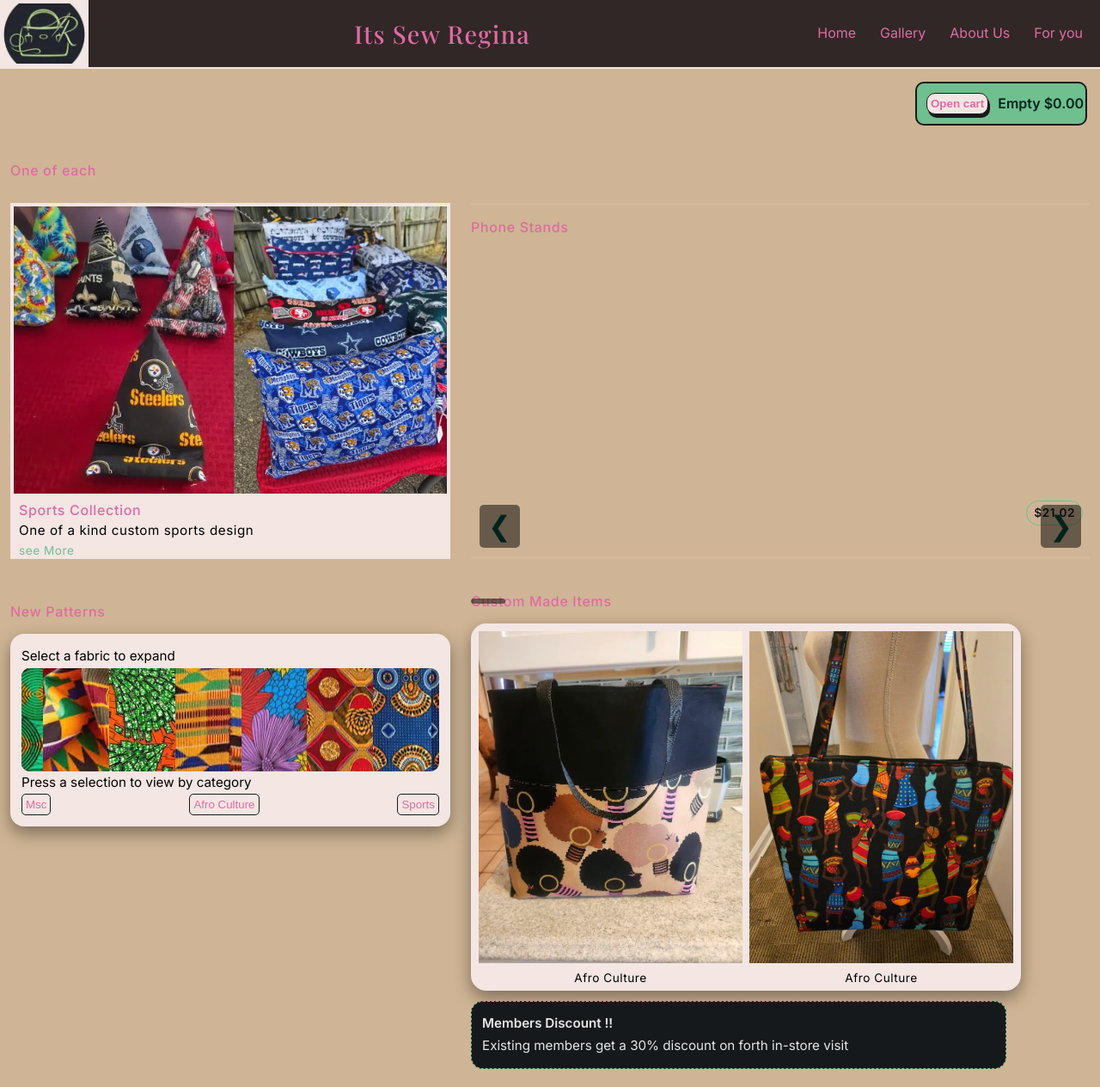
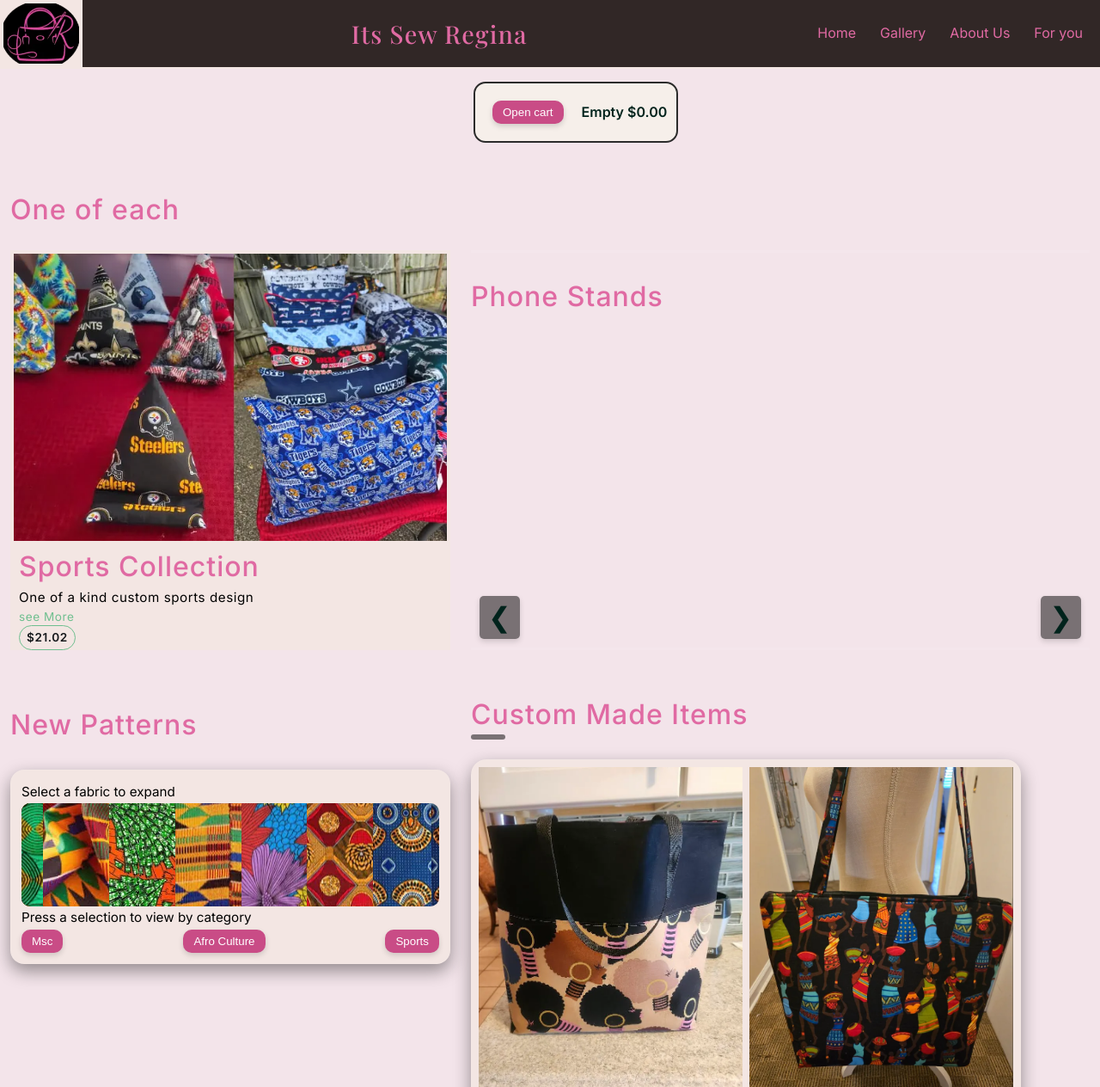
Before and after one commit to Dvrs-1/its-sew-app, a Flask app: page / in a window 1280 px wide. Shown: the top 1264 px of the page at 86% size. Run offline with Flask 3, Linux system fonts and the light colour scheme; data that the repository does not hold is empty; some libraries are stand-ins or nearby versions; some web fonts are replaced.

Commit message:
final commit before migrations/layout improvements

```diff
--- a/data/productrefrence.json
+++ b/data/productrefrence.json
@@ -48,7 +48,7 @@
           "order": 3
         },
         {
-          "url": "/static/images/products/grizplwsml1.1.webp",
+          "url": "/static/images/products/grizzplwsml1.1.webp",
           "variantId": "901-small",
           "alt": "Small light blue Memphis Grizzlies pillow",
           "description": "Full view of small pillow with light blue Memphis Grizzlies pillow",
@@ -56,7 +56,7 @@
           "order": 1
         },
             {
-          "url": "/static/images/products/grizplwsml1.2.webp",
+          "url": "/static/images/products/grizzplwsml1.2.webp",
           "variantId": "901-small",
           "alt": "Small light blue Memphis Grizzlies pillow size comparison ",
           "description": "View of small pillow standing on side for size comparison",
--- a/static/css/carousel.css
+++ b/static/css/carousel.css
@@ -84,10 +84,15 @@ article{
 }
 
 .show-more{
+  background: #c94c86;
   border-radius: 5px;
-  box-shadow: #00231C 1px 3px 0px 0px;
+  box-shadow: 0 3px 6px rgba(119, 79, 5, 0.644);
   margin: 5px 3px 3px 5px;
   max-width: fit-content;
+}
+.show-more:hover{
+  transform: translateY(-1px);
+  box-shadow: 0 5px 10px rgba(0,0,0,0.18);
 }
 
 .slide {
@@ -100,11 +105,11 @@ article{
   transition: transform 0.5s ease;
 }
 
-.slide h3 {
+.slide h4 {
   bottom: var(--space-3);
   color: var(--bg-surface);
   left: var(--space-3);
-  min-height: 30px;
+  height: 10px;
   position: relative;
   text-shadow: 0 0 5px rgba(119, 79, 5, 0.644);
 }
--- a/static/css/cartstyles.css
+++ b/static/css/cartstyles.css
@@ -19,6 +19,10 @@
 }
 
 
+button:focus, .close:focus {
+  outline: 2px solid #00231C;
+  outline-offset: 2px;
+}
 /*Cart view/ summary */
 #cart-title{
   color: #00231C;
@@ -58,27 +62,7 @@
   width: 100%;
 }
 
-#open-cart{
-  background-color: var(--brand-blonde);
-  border-radius: 10px;
-  box-shadow: 2px 4px var(--bg-surface);
-  font-weight: bold;
-  margin: 10px;
-  padding: var(--space-1);
-}
 
-#users-card{
-  align-self: flex-end;
-  background-color: var(--brand-green);
-  border: var(--bg-surface) 2px solid;
-  border-radius: 10px;
-  display: inline-flex;
-  grid-column: 2;
-  justify-self: right;
-  margin: 3px;
-  max-width: fit-content;
-  padding: 1px;
-}
 
 
 /*Modal/ hidden */
@@ -126,7 +110,7 @@
 
 .modal {
   align-items: center;
-  background: #01362c8a;
+  background: #392d3394;
   cursor: pointer;
   display: flex;
   inset: 0;
@@ -199,6 +183,19 @@
   flex-wrap: nowrap;
 }
 
+#open-cart{
+  color: white;
+  background-color: #C94C86;
+  border-radius: 10px;
+  box-shadow: 0 3px 6px rgba(0, 0, 0, 0.15);
+  border: none;
+  margin: 10px;
+  padding: 6px 12px;
+}
+#open-cart:hover{
+  transform: translateY(-1px);
+  box-shadow: 0 5px 10px rgba(0,0,0,0.18);
+}
 .order-now{
   background-color: #BDD4DA;
   border-radius: 10px;
@@ -226,7 +223,16 @@
 
 /*Focus states*/
 
-button:focus, .close:focus {
-  outline: 2px solid #00231C;
-  outline-offset: 2px;
+#users-card{
+  align-items: center;
+  background-color: #F6EFEA;
+  border: #2B2B2B 2px solid;
+  border-radius: 14px;
+  display: flex;
+  grid-column: 2;
+  gap: 10px;
+  justify-content: space-between;
+  margin: 3px;
+  max-width: fit-content;
+  padding: 10px;
 }
--- a/static/css/index.css
+++ b/static/css/index.css
@@ -1,4 +1,9 @@
 /* Mobile-first default */
+aside {
+  display: block;
+  float: left;
+  margin-top: var(--space-3);
+}
 
 .bundle {
   display: grid;
@@ -10,6 +15,7 @@
   flex-direction: row;
 }
 
+
 .default-category {
   align-items: center;
   display: flex;
@@ -20,6 +26,15 @@
 .default-category button:hover{
   border: 2px solid #014038;
   color: var(--brand-green);
+}
+
+#discount {
+  background-color: var(--bg-surface);
+  border: 1px dashed var(--brand-green);
+  border-radius: 14px;
+  color: var(--text-muted);
+  margin-top: var(--space-3);
+  padding: var(--space-3);
 }
 
 .fabric {
@@ -154,31 +169,18 @@ figure{
   width: 100%;
 }
 
-#discount {
-  background-color: var(--bg-surface);
-  border: 1px dashed var(--brand-green);
-  border-radius: 14px;
-  color: var(--text-main);
-  margin-top: var(--space-3);
-  padding: var(--space-3);
-}
 
 #special-header {
   margin-bottom: var(--space-1);
 }
 
 #special-price{
-  position: absolute;
-  right: 20px;
+  position: static;
+
 }
 
 /* ---------- Aside / Categories ---------- */
 
-aside {
-  display: block;
-  float: left;
-  margin-top: var(--space-3);
-}
 
 /* ---------- Desktop Enhancements ---------- */
 
--- a/static/css/main.css
+++ b/static/css/main.css
@@ -17,7 +17,7 @@
 /* ---------- Design Tokens ---------- */
 :root {
   /* Colors */
-  --bg-main: #CFB595;
+  --bg-main: #F3E4EA;
   --bg-muted: #1e2226;
   --bg-secondary: #312726;
   --bg-surface: #16191c;
@@ -30,7 +30,7 @@
 
   --shadow-soft: 0 8px 20px rgba(0,0,0,0.4);
 
-  --text-main: #e6e6e6;
+  --text-main: #312726;
   --text-muted: #b5b5b5;
 
   --trns-blonde: #f3e5e35e;
@@ -75,24 +75,20 @@ a:hover {
 }
 
 button {
-  background-color: var(--brand-blonde);
-  border: 1px solid var(--bg-surface);
-  border-radius: 5px;
-  color: var(--brand-pink);
+  background-color: #c94c86;
+  border: none;
+  border-radius: 10px;
+  box-shadow: 0 3px 6px rgba(0,0,0,0.15);
+  color: #FFFFFF;
   cursor: pointer;
   height: max-content;
-  padding: var(--space-1);
-  transition: color
-  .15s ease-in-out,background-color
-  .15s ease-in-out,border-color
-  .15s ease-in-out,box-shadow
-  .15s ease-in-out;
+  padding: 6px 12px;
+
 }
 
 button:hover {
-  background-color:var(--brand-pink);
-  border-color: var(--bg-secondary);
-  color: var(--bg-surface);
+transform: translateY(-1px);
+box-shadow: 0 5px 10px rgba(0,0,0,0.18);
 }
 
 
@@ -208,7 +204,7 @@ header {
 
 .hero-group-navigation a {
   border: none;
-  color: var(--text-main);
+  color: var(--text-muted);
   cursor: pointer;
   font-size: clamp(0.9rem, 1vw, 0rem);
   font-weight: 500;
@@ -235,12 +231,10 @@ header {
 
 
 /* ---------- Main ---------- */
-.home-layout{
-  padding: var(--space-3);
-  padding-bottom: 10px;
-}
+
 
 main {
+  padding: var(--space-3);
   flex: 1;
   min-height: 100vh;
   padding-bottom: calc(64px + var(--space-3));
@@ -267,6 +261,9 @@ main {
   background-color: var(--brand-blonde);
   color: var(--bg-surface);
 }
+.navigation-menu.show {
+  display: flex !important;
+}
 
 .navigation-menu {
   bottom: calc(80px + var(--space-3));
@@ -287,9 +284,6 @@ main {
   padding: var(--space-1);
 }
 
-.navigation-menu.show {
-  display: flex;
-}
 
 nav ol,
 nav ul {
@@ -351,13 +345,13 @@ h2 {
 
 h3 {
   color: var(--brand-pink);
-  font-size: 1rem;
+  font-size: 2rem;
   font-weight: 500;
-  letter-spacing: 0.04em;
+  letter-spacing: 1px;
 }
 
 h4 {
-  color: var(--brand-pink);
+  color: var(--text-main);
   font-weight: 500;
   letter-spacing: 0.04em;
 }
--- a/static/js/carousel.js
+++ b/static/js/carousel.js
@@ -5,7 +5,7 @@ document.addEventListener('DOMContentLoaded', () => {
   // Load carousel styles once
   const link = document.createElement('link');
   link.rel = 'stylesheet';
-  link.href = '/static/css/carousel.css?v=2026-02-17';
+  link.href = '/static/css/carousel.css?v=2026-03-07';
   document.head.appendChild(link);
 
   Promise.all([productsPromise, categoriesPromise])
@@ -89,7 +89,7 @@ function createProductCard(product) {
     <div class="slide-media">
     <img src="${primaryImage?.url || product.image}" alt="${primaryImage?.alt || ''}">
     </div>
-    <h3>${product.name}</h3>
+    <h4>${product.name}</h4>
     `;
 
     slide.append(slideOption);
--- a/static/js/main.js
+++ b/static/js/main.js
@@ -9,7 +9,7 @@ var cartItems = JSON.parse(sessionStorage.getItem("cartItems")) || [];
 var link = document.createElement('link');
 link.rel = 'stylesheet';
 link.type = 'text/css';
-link.href = '/static/css/main.css?v=2026-03-04';
+link.href = '/static/css/main.css?v=2026-03-07';
 
 document.head.appendChild(link)
 
@@ -21,10 +21,10 @@ document.addEventListener('DOMContentLoaded', function() {
 
 
 
-  // this is a for a development testing comment commit (live??)
+  // Hero group navigation elements
 
 
-      //appending the hamburger item(id=newHamburger)
+      //Hamburger icon
 
       const menuToggle = document.getElementById('hamburger-icon')
 
@@ -46,9 +46,7 @@ document.addEventListener('DOMContentLoaded', function() {
 
 
 
-
       //Hamburger Menu event Toggling
-
 
       const mainMenu = document.querySelector('.navigation-menu');
 
@@ -75,9 +73,6 @@ document.addEventListener('DOMContentLoaded', function() {
 
 
 
-
-
-
       const heroGroupContainer = document.querySelector('.hero-group-container');
 
       if(heroGroupContainer){
@@ -99,6 +94,8 @@ document.addEventListener('DOMContentLoaded', function() {
       heroGroupContainer.appendChild(heroGroupNav);
 
       };
+
+
 
   //Footer Hours Table
 
--- a/static/js/modal.js
+++ b/static/js/modal.js
@@ -4,7 +4,7 @@ document.addEventListener('DOMContentLoaded', () => {
   const link = document.createElement('link');
   link.rel = 'stylesheet';
   link.type = 'text/css';
-  link.href = "/static/css/cartstyles.css?v=2026-02-12";
+  link.href = "/static/css/cartstyles.css?v=2026-03-07";
   document.head.appendChild(link);
 
 
--- a/templates/aboutus.html
+++ b/templates/aboutus.html
@@ -79,10 +79,10 @@ Open Cart
 
 
 
-    <h2 class="h2" id="page-header">About BVN</h2>
 
 
-    <h1 class="h1">Here's the latest news!</h1>
+
+    <h2 class="h1">Here's the latest news!</h2>
 
 
     <h3 class="h3">About Its Sew Regina </h3>
--- a/templates/index.html
+++ b/templates/index.html
@@ -4,8 +4,8 @@
   <title>Its Sew Regina - home</title>
   <meta charset="utf-8">
   <meta name="viewport" content="width=device-width, initial-scale=1">
-  <link href="/static/css/index.css?v=2026-02-12" rel="stylesheet">
-  <script type="module" src="/static/js/index.js?v=2026-02-17 " defer></script>
+  <link href="/static/css/index.css?v=2026-03-07" rel="stylesheet">
+  <script type="module" src="/static/js/index.js?v=2026-03-07 " defer></script>
   <script src="https://kit.fontawesome.com/668995576d.js" crossorigin="anonymous"></script>
   <style>
 
@@ -224,10 +224,10 @@
 
 </div>
 
-<script src="/static/js/carousel.js?v=2026-02-17"></script>
-<script src="/static/js/cart.js?v=2026-02-17" media="print"></script>
-<script src="/static/js/modal.js?v=2026-02-17" media="print"></script>
-<script src="/static/js/main.js?v=2026-02-17"></script>
+<script src="/static/js/carousel.js?v=2026-03-07"></script>
+<script src="/static/js/cart.js?v=2026-03-07" media="print"></script>
+<script src="/static/js/modal.js?v=2026-03-07" media="print"></script>
+<script src="/static/js/main.js?v=2026-03-07"></script>
 <script src="https://code.jquery.com/jquery-3.7.1.min.js"></script>
 
 </body>
```
Also changed, not shown: templates/foru.html (+4 -4 lines), templates/gallery.html (+16 -8 lines), static/images/itssewlogoedited.webp.
